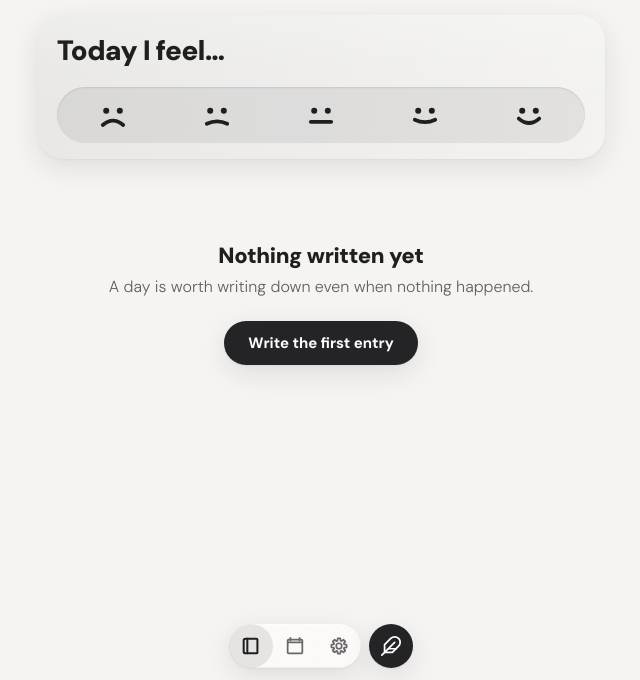
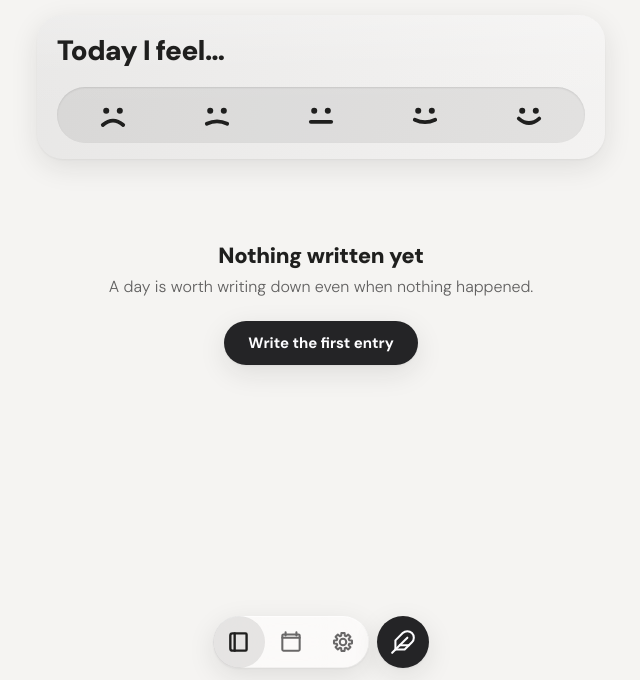
Before and after one commit to zoeallgaier/digijournal, a plain HTML site: page index.html in a window 1280 px wide. Shown: the part 120-800 px from the top of the page, without its empty margins (319-959 px from the left). Drawn offline with Linux system fonts and the light colour scheme.

Commit message:
Run the bottom bar a size up
--bar-tap is 52 against --tap's 44. This bar is the whole of the app's
navigation and it sits where the thumb already is, so its controls should
be a target you hit without aiming rather than one that merely clears the
guideline. The glyphs went up with it, --icon-bar at 26, so they keep
their share of the bigger capsule.

--bar-h is calculated from --bar-tap, so --chrome-bottom grew with it and
no screen had to be told — the check that pins those two together is what
would have caught it if it hadn't.

--tap stays the floor and everything else stays on it: the toolbar's back
button, a menu row, a field, a palette chip. 322 checks pass.

Co-Authored-By: Claude Opus 5 <noreply@anthropic.com>

```diff
--- a/css/app.css
+++ b/css/app.css
@@ -499,7 +499,7 @@
 .bar-nav {
   flex: 0 0 auto;
   display: flex;
-  height: var(--tap);
+  height: var(--bar-tap);
   border-radius: var(--r-full);
   animation: fade var(--d-mid) var(--ease) both;
 }
@@ -508,24 +508,23 @@
 /* THE SELECTION IS A CIRCLE, NOT AN OVAL — Zoe, 13 Aug 2026. It was a
    rounded rectangle spanning a third of a full-width pane, which at 100pt
    wide read as a lozenge; the pane is only as wide as its three targets now,
-   so a --tap circle fills a cell exactly and the mark is the same round
-   capsule the quill and the toolbar's back button wear. One shape in the
-   chrome, at one size.
+   so the circle fills a cell exactly and the mark is the same round capsule
+   the quill wears. One shape in the bar, at one size.
 
    NOTHING IN JS KNOWS WHERE THIS SITS — app.js writes `data-tab` and the
    transform below is what moves it, the same division of labour as the mood
    card's thumb. Which is also why it slides: it is one element being moved
    rather than three being repainted. The cell and the circle are both
-   exactly --tap, so translateX(100%) lands on the next one.
+   exactly --bar-tap, so translateX(100%) lands on the next one.
 
-   The pane carries no padding, so each tab is the full --tap in both
+   The pane carries no padding, so each tab is the full --bar-tap in both
    directions and the circle is not inset from it. */
 .bar-nav-sel {
   position: absolute;
   top: 0;
   left: 0;
-  width: var(--tap);
-  height: var(--tap);
+  width: var(--bar-tap);
+  height: var(--bar-tap);
   border-radius: var(--r-full);
   background: rgb(var(--ink-rgb) / 0.10);
   transition: transform var(--d-mid) var(--ease);
@@ -542,15 +541,15 @@
   position: relative;
   display: grid;
   place-items: center;
-  width: var(--tap);
-  height: var(--tap);
+  width: var(--bar-tap);
+  height: var(--bar-tap);
   border-radius: var(--r-full);
   color: var(--ink-3);
   transition: color var(--d-mid) var(--ease), transform var(--d-fast) var(--ease);
 }
 .bar-tab svg {
-  width: var(--icon);
-  height: var(--icon);
+  width: var(--icon-bar);
+  height: var(--icon-bar);
   stroke: currentColor;
   stroke-width: var(--stroke);
   stroke-linecap: round;
@@ -575,7 +574,7 @@
   display: flex;
   align-items: center;
   justify-content: center;
-  height: var(--tap);
+  height: var(--bar-tap);
   padding: 0 var(--s-5);
   border-radius: var(--r-xl);
   font-size: var(--t-subhead);
@@ -619,8 +618,8 @@
 .bar-side {
   display: grid;
   place-items: center;
-  width: var(--tap);
-  height: var(--tap);
+  width: var(--bar-tap);
+  height: var(--bar-tap);
   border-radius: var(--r-full);
   color: var(--ink);
   transition: transform var(--d-fast) var(--ease), opacity var(--d-mid) var(--ease);
@@ -634,8 +633,8 @@
   backdrop-filter: none;
 }
 .bar-side svg {
-  width: var(--icon);
-  height: var(--icon);
+  width: var(--icon-bar);
+  height: var(--icon-bar);
   stroke: currentColor;
   stroke-width: var(--stroke);
   stroke-linecap: round;
--- a/css/tokens.css
+++ b/css/tokens.css
@@ -203,9 +203,22 @@
   --measure: 38rem;           /* max line length for reading               */
   --tap: 2.75rem;             /* 44px — the HIG minimum, never smaller     */
 
+  /* THE BOTTOM BAR RUNS BIGGER THAN THE MINIMUM, deliberately. It is the
+     whole of the app's navigation and it sits where the thumb already is,
+     so its controls are 52 rather than 44 — a target you hit without aiming
+     rather than one that merely clears the guideline. Everything else in
+     the app stays on --tap: the toolbar's back button, a menu row, a field,
+     a palette chip. Raised on Zoe's ask, 13 Aug 2026.
+
+     --tap IS STILL THE FLOOR. This is above it, so it cannot be what makes
+     a control too small; if it is ever lowered it must not go under --tap,
+     and the suite's tap-target check is what would catch that.            */
+  --bar-tap: 3.25rem;         /* 52px — the bottom bar's own controls      */
+
   /* --- The chrome, and the room it takes --------------------------------
-     Both fixed bars are a 44px control plus air, so their heights are
-     calculated from --tap rather than chosen. --chrome-top and
+     Each fixed bar is a control plus air, so their heights are calculated
+     from that bar's own control size rather than chosen — --tap at the top,
+     --bar-tap at the bottom. --chrome-top and
      --chrome-bottom are how much of the screen each one covers, safe area
      included; a screen pads itself by exactly those, so text begins where
      the glass ends and stops before the composer bar — on every device,
@@ -220,7 +233,7 @@
      At the bottom, --bar-bottom is the home indicator's own band and not a
      pixel more. The composer is a floating capsule, so it clears the
      indicator rather than sharing it: that band is a live gesture target,
-     and a 44pt control overlapping it hands its lower third to the system.
+     and a control overlapping it hands its lower third to the system.
 
      max(), NEVER a sum. The inset IS the clearance — adding our own pad on
      top of it is what floats the bar a thumb's width up the page. On a
@@ -237,14 +250,17 @@
   --bar-pad:     var(--s-3);   /* air above the composer…                  */
   --bar-bottom:  max(var(--s-3), env(safe-area-inset-bottom));
   --toolbar-h: calc(var(--tap) + var(--toolbar-pad) * 2);          /* 60 */
-  --bar-h:     calc(var(--tap) + var(--bar-pad) + var(--bar-bottom));
+  --bar-h:     calc(var(--bar-tap) + var(--bar-pad) + var(--bar-bottom));
   --chrome-top:    calc(env(safe-area-inset-top) + var(--toolbar-h));
   --chrome-bottom: var(--bar-h);   /* pad, control, and the drop below it  */
 
   /* --- What is drawn inside a control ------------------------------------
      The 44px box is the target; these are the marks inside it. A glyph is
      never sized at the point of use.                                      */
-  --icon:      1.375rem;   /* 22 — the bars                                */
+  --icon:      1.375rem;   /* 22 — the toolbar                             */
+  --icon-bar:  1.625rem;   /* 26 — the bottom bar, which runs a size up so
+                              the glyph keeps its share of the bigger
+                              capsule instead of rattling around in it   */
   --icon-sm:   1.25rem;    /* 20 — a menu row                              */
   --stroke:      1.9;      /* every icon is drawn at this weight…          */
   --stroke-bold: 2.2;      /* …except on a filled field, which eats it     */
```
Also changed, not shown: tools/test.html (+11 -5 lines), 1 other file.
